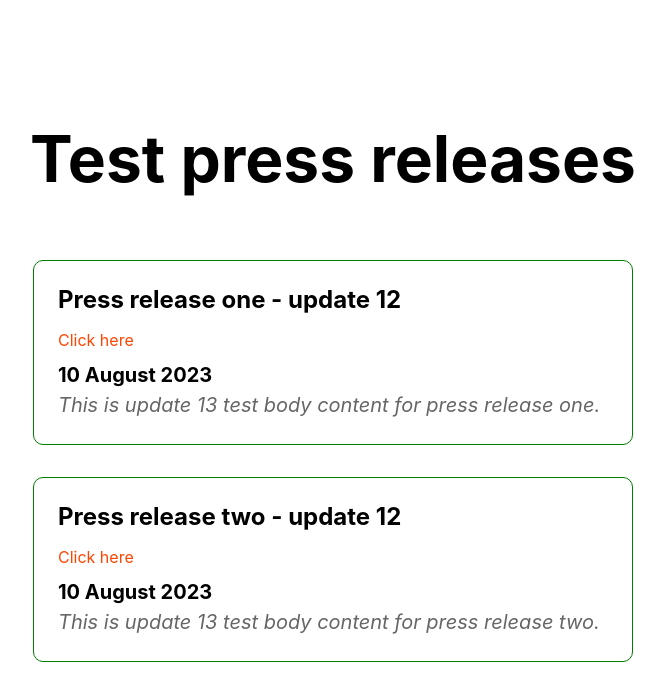
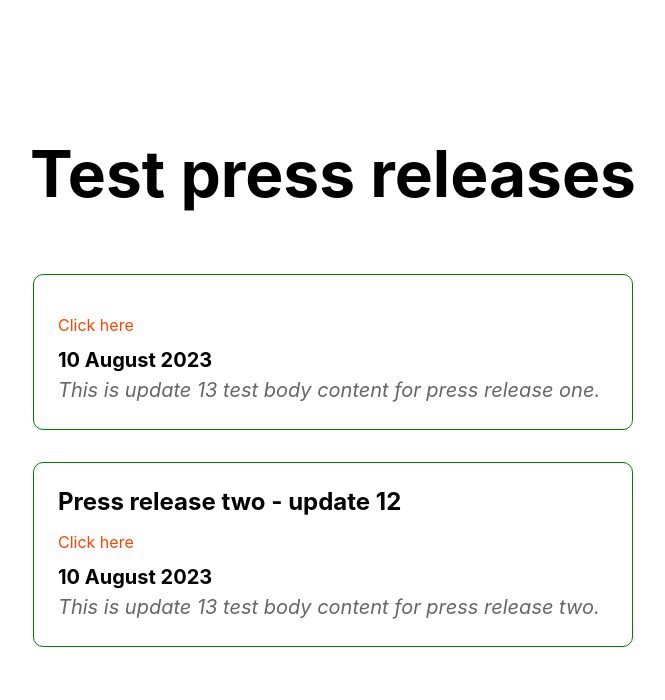
Before and after one commit to cstanleyhns/janes-test-site, a Next.js app: page / in a window 1280 px wide. Shown: the top 700 px of the page, without its empty margins (307-972 px from the left). Built offline with nearby package versions, Linux system fonts and the light colour scheme.

Commit message:
remove text from h2 tag

```diff
--- a/pages/index.js
+++ b/pages/index.js
@@ -18,7 +18,7 @@ export default function Home() {
         <div className={styles.grid}>
 
           <div className={styles.card}>
-            <h2>Press release one - update 12</h2>
+            <h2></h2>
             <a href="https://janes-test-site.vercel.app/news1" className={styles.link} rel="noreferrer">Click here</a>
             <p className= {styles.cardDate}>10 August 2023</p>
             <p className={styles.cardCopy}>This is update 13 test body content for press release one.</p>
```
